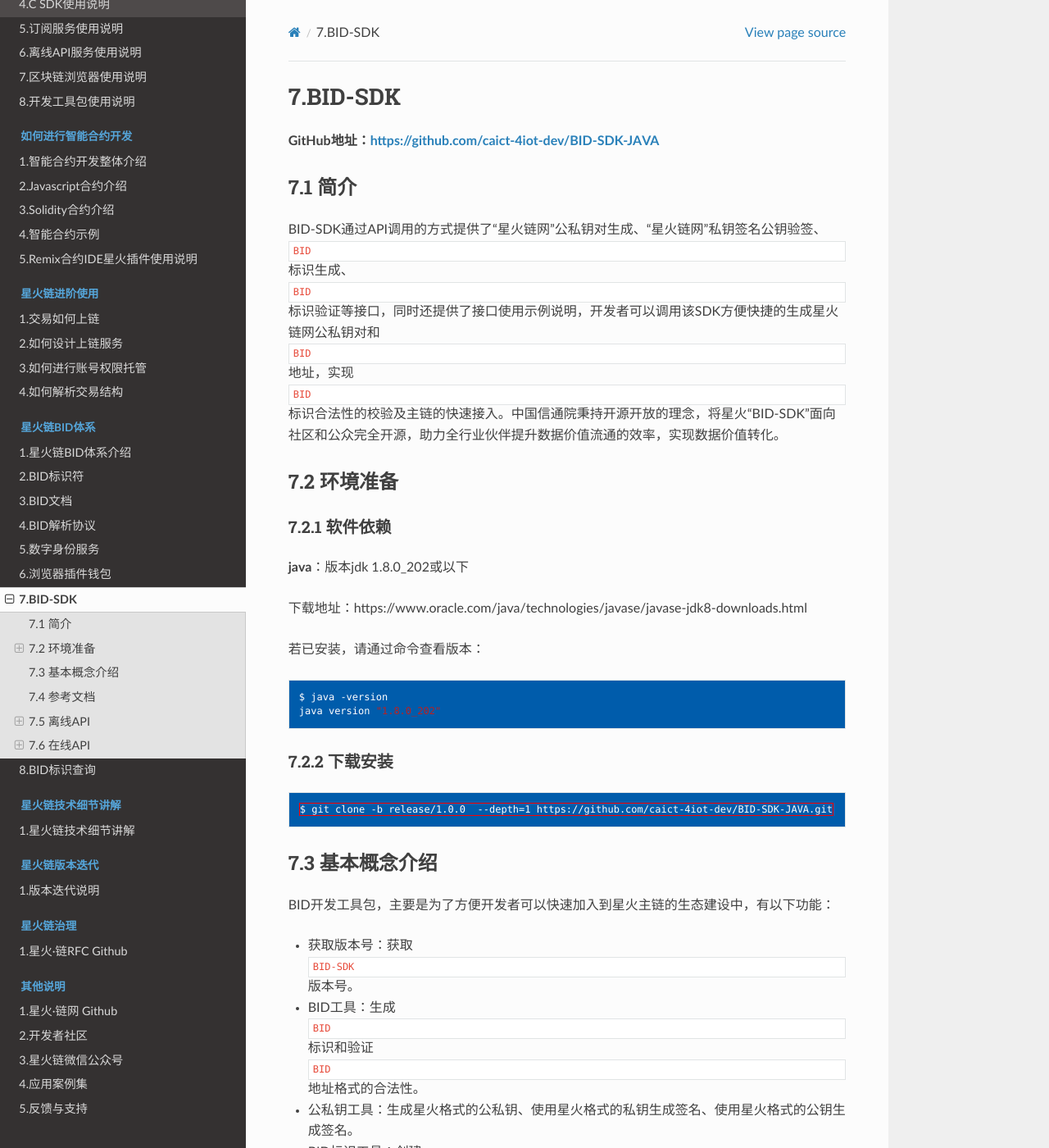
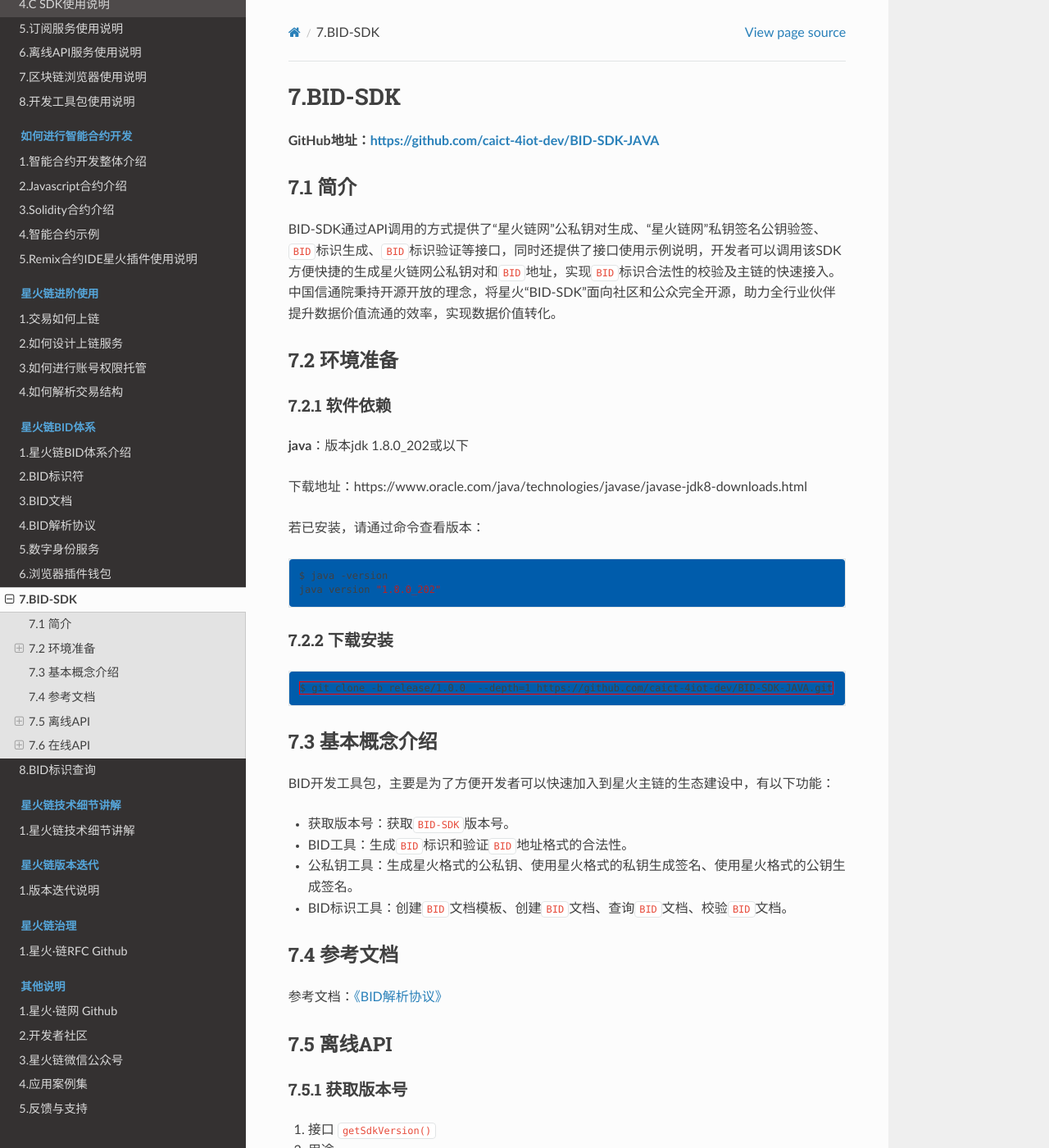
Before and after one commit to caict-4iot-dev/bif-doc, a Sphinx documentation site: the page built from docs/source/bid/BID-SDK.md, in a window 1280 px wide and 1400 px high. Shown: the whole window at 82% size. Built offline with Sphinx 7.4.7 and the Read the Docs theme 2.0.0, drawn with Linux system fonts in a browser that asks for light colours.

Commit message:
Update custom.css

```diff
--- a/docs/source/_static/custom.css
+++ b/docs/source/_static/custom.css
@@ -7,15 +7,9 @@
 }
 /* 设置代码段的背景色为浅黄色 */
 .highlight, code {
-   /* background-color:  #005CAB; *//* 浅黄色背景 */
-  /*  padding: 5px;*/ /* 添加一些内边距 */
-/*    border-radius: 4px;*/ /* 轻微的圆角边框 */
-    min-width: 100%;
-    display: block;
-    background: #005CAB;
-    color: white;
-    padding: 10px 0;
-    margin: 0 0 -1px 0;
+   background-color:  #005CAB; /* 浅黄色背景 */
+   padding: 5px; /* 添加一些内边距 */
+   border-radius: 4px; /* 轻微的圆角边框 */
 }
 
 /* 设置段落的行距 */
```
